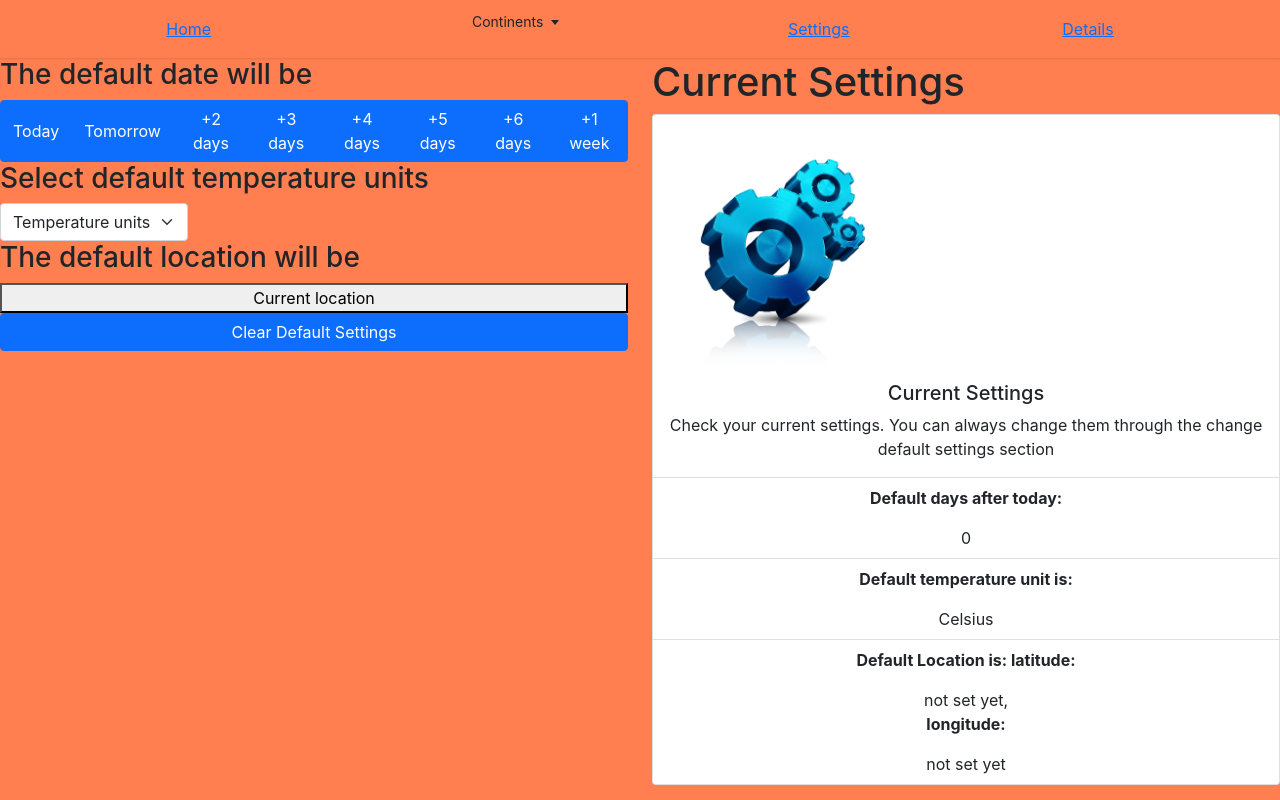
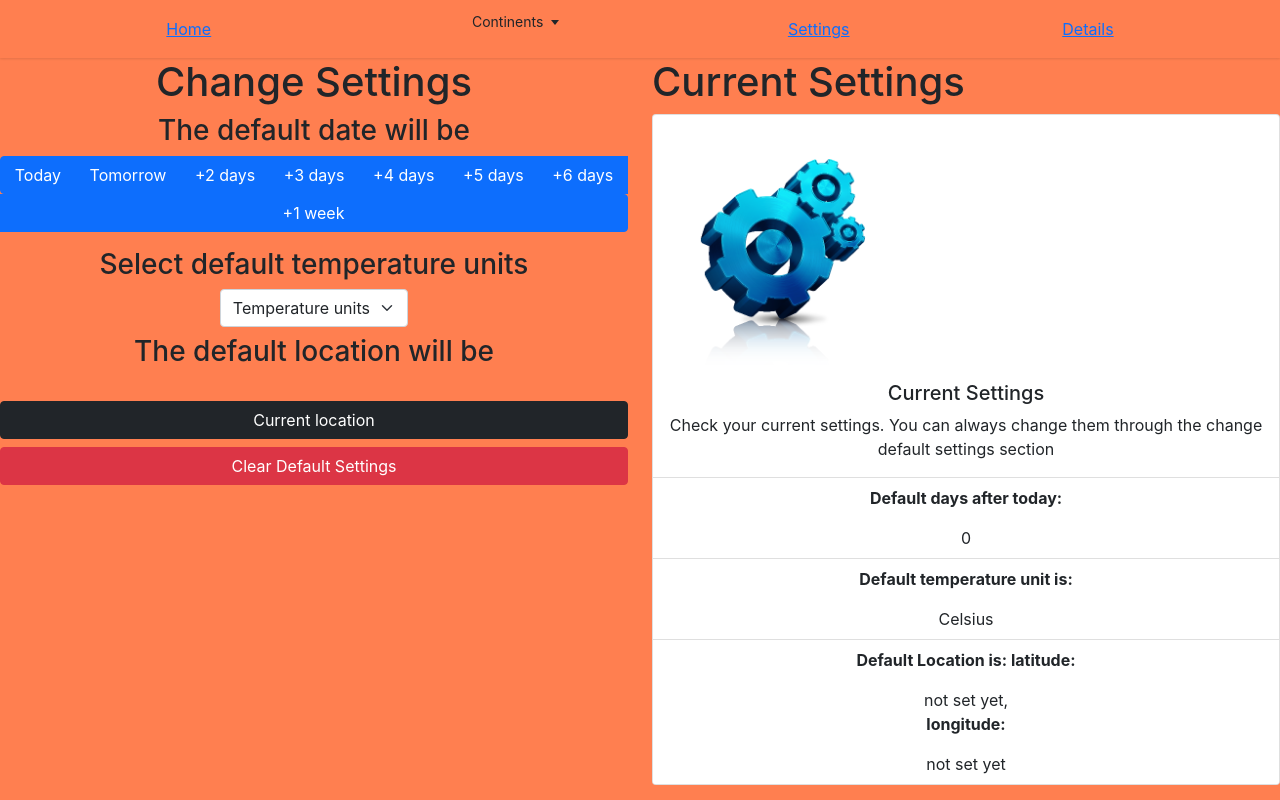
Before and after one commit to pickles-pickles/weather-app, a React (Create React App) app: page /#/settings in a window 1280 px wide. Built offline with nearby package versions, Linux system fonts and the light colour scheme; no server answers.

Commit message:
setings ready to push

```diff
--- a/src/App.css
+++ b/src/App.css
@@ -125,6 +125,8 @@ header {
 
 .temp-units-form-select-at-settings {
   width: 30%;
+  align-self: center;
+  justify-self: center;
 }
 
 /*  $$ Details */
@@ -139,3 +141,8 @@ header {
   width: 40%;
   overflow: hidden;
 }
+
+.settings-date-btn:focus {
+  color: #0b5ed7;
+  background: #f2f2f2;
+}
--- a/src/components/Settings.jsx
+++ b/src/components/Settings.jsx
@@ -77,13 +77,18 @@ const Settings = () => {
     <>
       <div className='row'>
         <div className='col-md-6 col-12  d-flex flex-column'>
+          <h1 className='text-center'>Change Settings</h1>
           {/* date */}
-          <h3>The default date will be</h3>
-          <div className='btn-group' role='group' aria-label='Basic example'>
+          <h3 className='text-center'>The default date will be</h3>
+          <div
+            className='btn-group mb-2 flex-wrap'
+            role='group'
+            aria-label='Basic example'
+          >
             {/* could have used a map for the btns, todo if i have time */}
             <button
               type='button'
-              className='btn btn-primary'
+              className='btn btn-primary settings-date-btn'
               onClick={e => {
                 setSettingsDate(e)
               }}
@@ -92,7 +97,7 @@ const Settings = () => {
             </button>
             <button
               type='button'
-              className='btn btn-primary'
+              className='btn btn-primary settings-date-btn'
               onClick={e => {
                 setSettingsDate(e)
               }}
@@ -101,7 +106,7 @@ const Settings = () => {
             </button>
             <button
               type='button'
-              className='btn btn-primary'
+              className='btn btn-primary settings-date-btn'
               onClick={e => {
                 setSettingsDate(e)
               }}
@@ -110,7 +115,7 @@ const Settings = () => {
             </button>
             <button
               type='button'
-              className='btn btn-primary'
+              className='btn btn-primary settings-date-btn'
               onClick={e => {
                 setSettingsDate(e)
               }}
@@ -119,7 +124,7 @@ const Settings = () => {
             </button>
             <button
               type='button'
-              className='btn btn-primary'
+              className='btn btn-primary settings-date-btn'
               onClick={e => {
                 setSettingsDate(e)
               }}
@@ -128,7 +133,7 @@ const Settings = () => {
             </button>
             <button
               type='button'
-              className='btn btn-primary'
+              className='btn btn-primary settings-date-btn'
               onClick={e => {
                 setSettingsDate(e)
               }}
@@ -137,7 +142,7 @@ const Settings = () => {
             </button>
             <button
               type='button'
-              className='btn btn-primary'
+              className='btn btn-primary settings-date-btn'
               onClick={e => {
                 setSettingsDate(e)
               }}
@@ -146,7 +151,7 @@ const Settings = () => {
             </button>
             <button
               type='button'
-              className='btn btn-primary'
+              className='btn btn-primary settings-date-btn'
               onClick={e => {
                 setSettingsDate(e)
               }}
@@ -155,7 +160,7 @@ const Settings = () => {
             </button>
           </div>
           {/* temp */}
-          <h3>Select default temperature units</h3>
+          <h3 className='text-center mt-2'>Select default temperature units</h3>
           <select
             className='form-select temp-units-form-select-at-settings'
             aria-label='Temperature units'
@@ -181,8 +186,9 @@ const Settings = () => {
             </option>
           </select>
           {/* location */}
-          <h3>The default location will be</h3>
+          <h3 className='text-center mt-2'>The default location will be</h3>
           <button
+            className='btn btn-dark mt-4 mb-2'
             onClick={() => {
               getLocation()
               dispatch(setUserLocation(getLocation))
@@ -191,7 +197,7 @@ const Settings = () => {
             Current location
           </button>
           <button
-            className='btn btn-primary'
+            className='btn btn-danger'
             onClick={() => {
               localStorage.clear()
             }}
```
